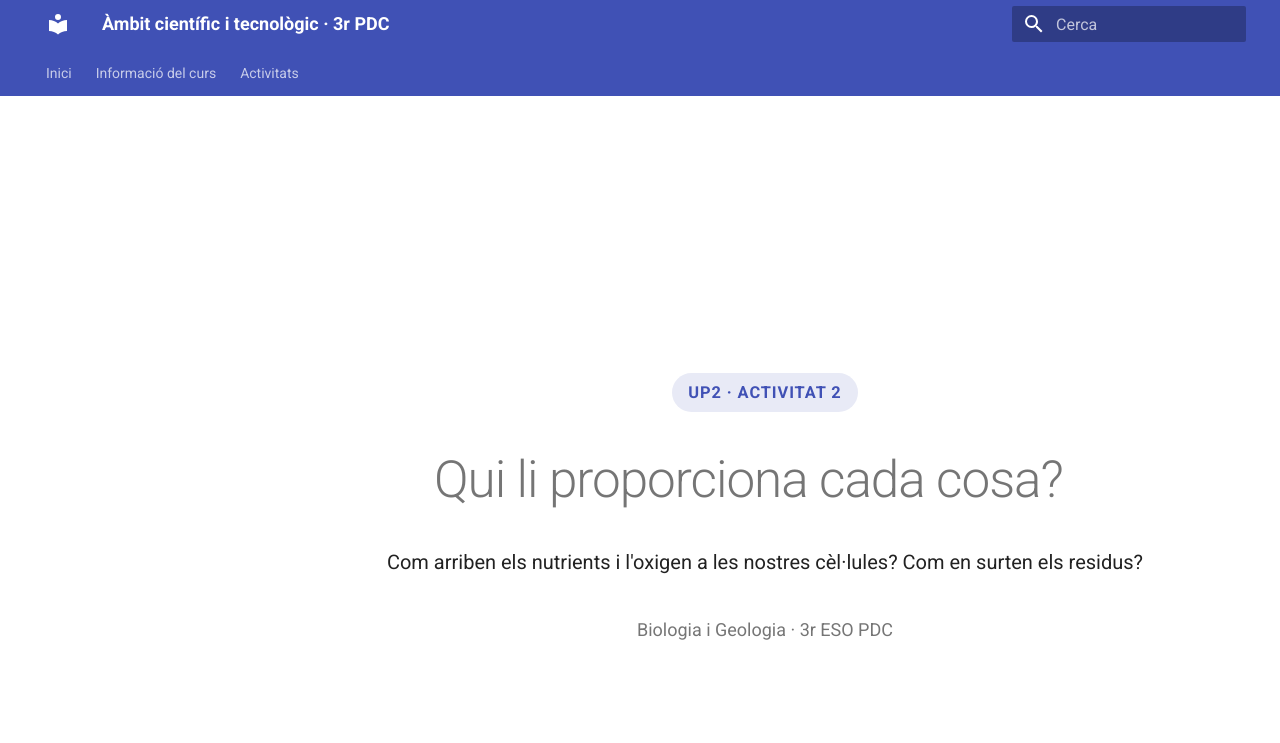
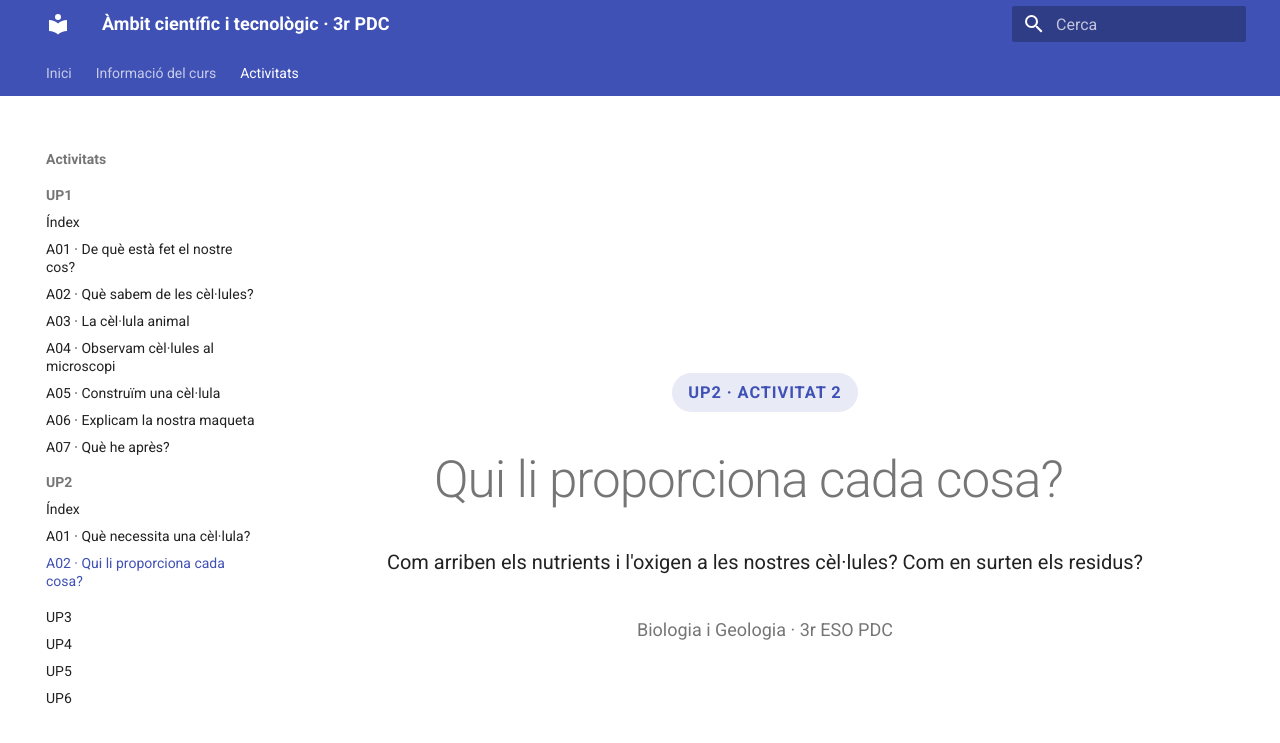
Before and after one commit to saloma-ui/3pdc, an MkDocs documentation site: the page built from docs/activitats/up2/a02_up02/index.md, in a window 1280 px wide and 900 px high. Shown: the top 743 px of the window. Built offline with MkDocs 1.6.1 and Material for MkDocs 9.7.7, drawn with Linux system fonts in a browser that asks for light colours.

Commit message:
Afegeix A02 UP2 al menu de MkDocs

```diff
--- a/mkdocs.yml
+++ b/mkdocs.yml
@@ -49,6 +49,7 @@ nav:
       - UP2:
           - Índex: activitats/up2/index.md
           - A01 · Què necessita una cèl·lula?: activitats/up2/a01_up02/index.md
+          - A02 · Qui li proporciona cada cosa?: activitats/up2/a02_up02/index.md
       - UP3: activitats/up3/index.md
       - UP4: activitats/up4/index.md
       - UP5: activitats/up5/index.md
```
